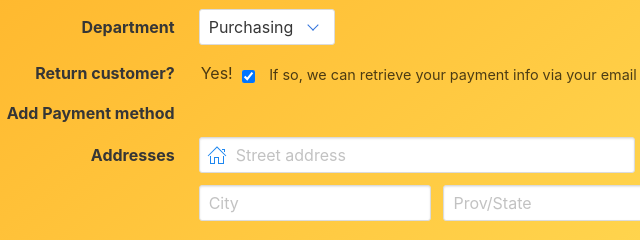
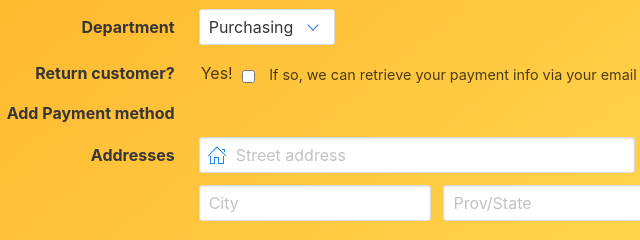
Before and after one commit to alchematrix0/earthsun, a website: page wholesale.html in a window 1280 px wide. Shown: the part 237-477 px from the top of the page, 61-701 px from the left. Drawn offline with Linux system fonts and the light colour scheme; a script that the page names is missing.

Commit message:
init wholesale form without checked return customer

```diff
--- a/wholesale.html
+++ b/wholesale.html
@@ -116,7 +116,7 @@
                     <div class="field is-narrow">
                       <label class="checkbox" style="padding: 2px;">
                         Yes!
-                        <input checked="false" name="returnCustomer" style="vertical-align: text-bottom; margin-left: 5px; padding: 10px;" id="returnCustomerCheckbox" type="checkbox">
+                        <input name="returnCustomer" style="vertical-align: text-bottom; margin-left: 5px; padding: 10px;" id="returnCustomerCheckbox" type="checkbox">
                       </label>
                     </div>
                     <p style="font-size: 0.9rem;" class="help">If so, we can retrieve your payment info via your email</p>
```
